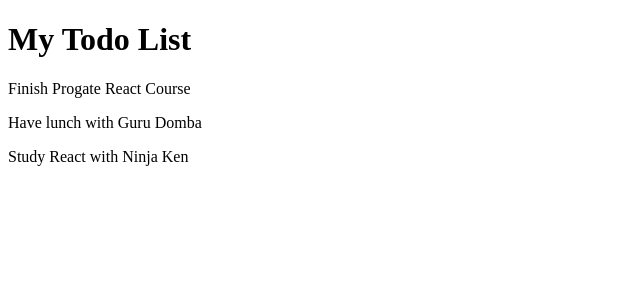
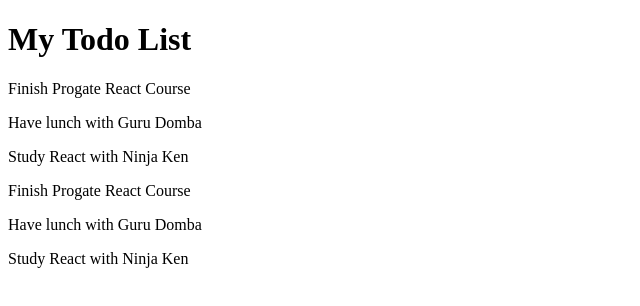
Before and after one commit to bimadiksa/to-do-list, a React (Vite) app: page / in a window 1280 px wide. Shown: the top 306 px of the page, without its empty margins (0-640 px from the left). Built offline with nearby package versions, Linux system fonts and the light colour scheme.

Commit message:
Create Todos and TodoItem component

```diff
--- a/src/App.jsx
+++ b/src/App.jsx
@@ -1,4 +1,5 @@
 import React, { useState } from 'react'
+import Todos from './components/Todos';
 
 
 function App() {
@@ -31,6 +32,8 @@
       {todos.map((todo) => {
         return <p key={todo.id}>{todo.title}</p>
       })}
+       {/* Berikan data-nya ke component Todos */}
+       <Todos todos={todos} />
     </div>
   )
 }
--- /dev/null
+++ b/src/components/TodoItem.jsx
@@ -0,0 +1,9 @@
+import React from 'react'
+
+
+const TodoItem = ({ todo }) => {
+  return <p>{todo.title}</p>
+}
+
+
+export default TodoItem
--- /dev/null
+++ b/src/components/Todos.jsx
@@ -0,0 +1,17 @@
+import React from 'react'
+import TodoItem from './TodoItem' // Lakukan import
+
+
+const Todos = ({todos}) => {
+  return (
+    <div>
+      {todos.map((todo) => {
+        // Berikan datanya ke TodoItem
+        return <TodoItem key={todo.id} todo={todo} />
+      })}
+    </div>
+  )
+}
+
+
+export default Todos
```
